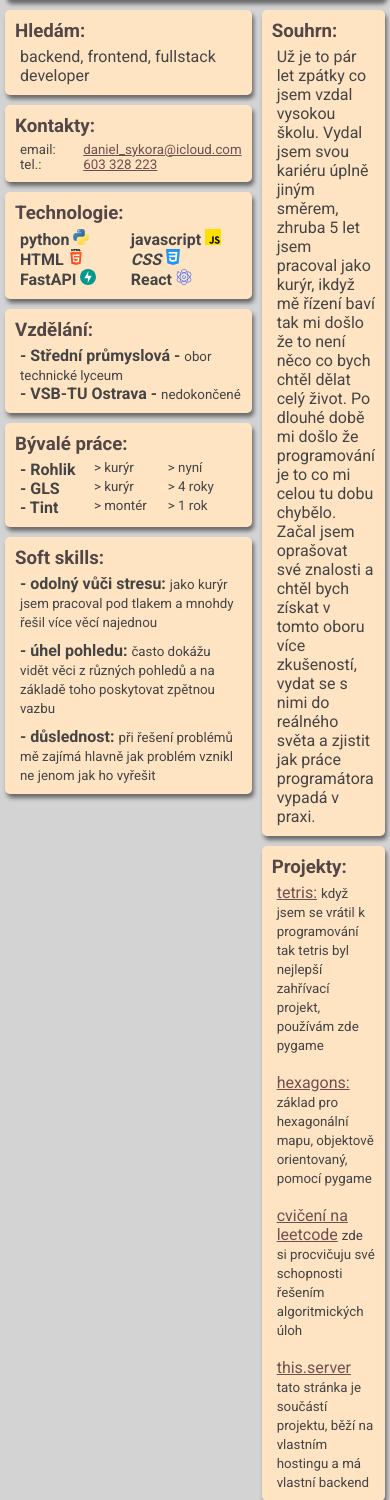
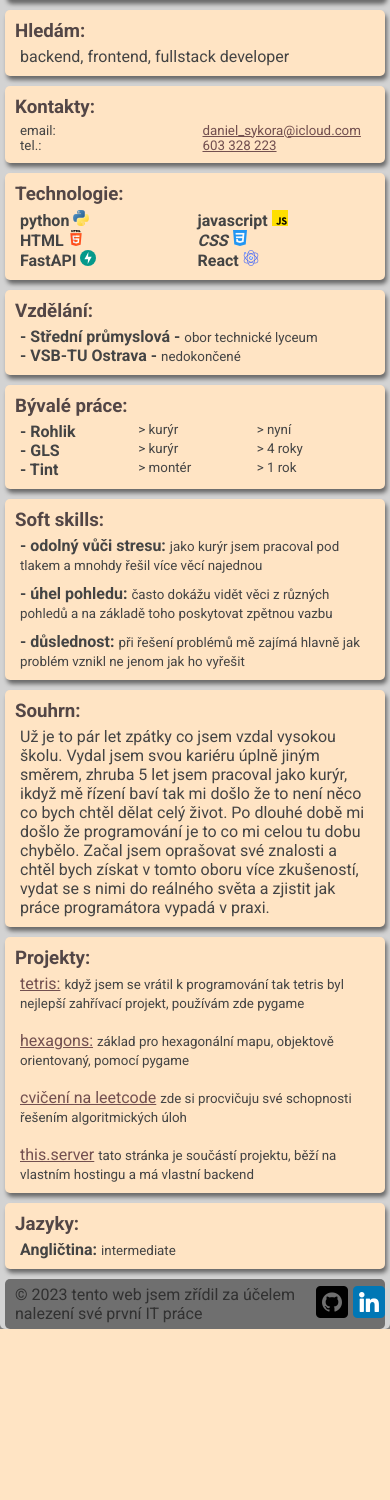
Before and after one commit to qwality/CV_for_server, a FastAPI app: page / in a window 390 px wide. Shown: the part 236-1736 px from the top of the page. After the commit the page ends 1565 px from the top, so only its background shows below. Run offline with FastAPI, Linux system fonts and the light colour scheme.

Commit message:
responsivness for mobile

```diff
--- a/static/css/main.css
+++ b/static/css/main.css
@@ -212,3 +212,16 @@ a:hover{
     display: grid;
     grid-template-columns: 1fr 1fr
 }
+@media screen and (width < 480px) {
+    /* *{
+        color: red;
+    } */
+    .content{
+        display: flex;
+        flex-direction: column;
+        flex: 1
+    }
+    .sidebar-left{
+        width: 100%;
+    }
+}
```
